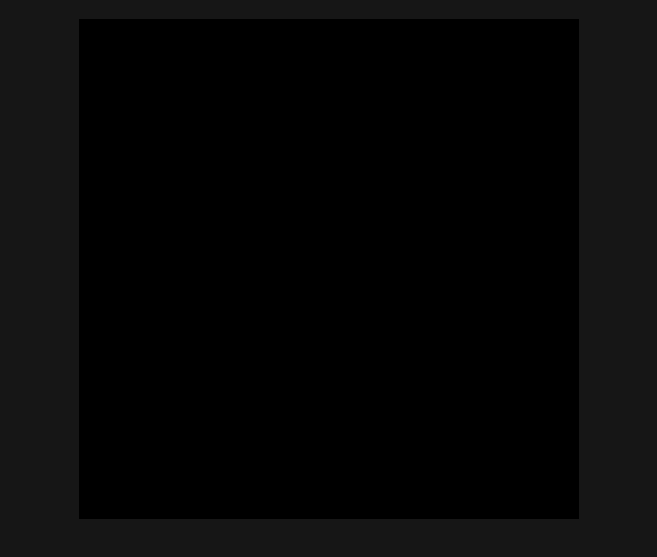
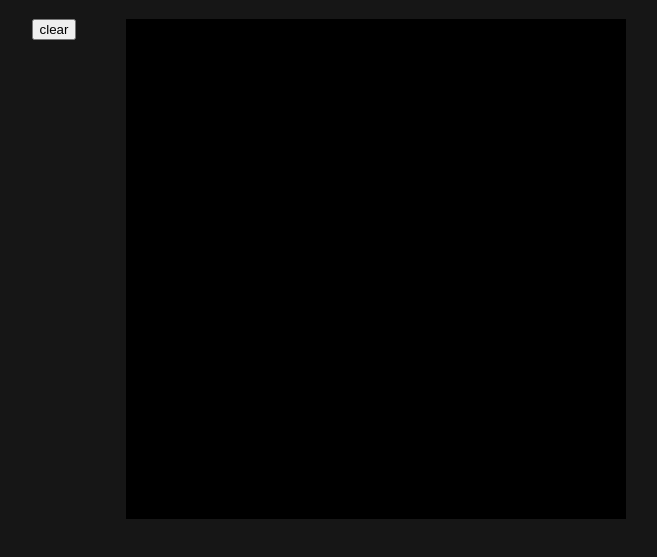
Before and after one commit to MaxHopf/etch-a-sketch, a plain HTML site: page index.html in a window 1280 px wide. Shown: the part 61-618 px from the top of the page, without its empty margins (311-968 px from the left). Drawn offline with Linux system fonts and the light colour scheme.

Commit message:
Add clear function
*clear function to reset sketch div square

```diff
--- a/index.html
+++ b/index.html
@@ -12,7 +12,12 @@
 
 <body>
     <h1 class="center">Etch-A-Skatch</h1>
-    <div id="sketch-grid" class="center"></div>
+    <main>
+        <div id="sketch-grid"></div>
+        <div id="function-bar">
+            <button id="clear" type="button">clear</button>
+        </div>
+    </main>
 </body>
 
 </html>
--- a/script.js
+++ b/script.js
@@ -1,19 +1,27 @@
 "use strict"
 
-const squareRoot = 32;
+let squareRoot = 32;
 
 const sketchGrid = document.querySelector('#sketch-grid');
+const clearBtn = document.querySelector('#clear');
+
+clearBtn.addEventListener('click', () => {
+    clearGrid();
+    createSquares(squareRoot);
+    layoutSquaresToGrid(sketchGrid, squareRoot)
+});
 
 function createSquares(squareRoot) {
     for (let i = 0; i < squareRoot ** 2; i++) {
         const squareElement = document.createElement('div');
+        squareElement.classList.add('element');
         hoverEvent(squareElement);
         sketchGrid.appendChild(squareElement);
     }
 }
 
 function layoutSquaresToGrid(sketchGrid, squareRoot) {
-    sketchGrid.setAttribute('style', `display: grid; grid-template-columns: repeat(${squareRoot}, 1fr)`)
+    sketchGrid.setAttribute('style', `display: grid; grid-template-columns: repeat(${squareRoot}, 1fr)`);
 }
 
 function hoverEvent(squareElement) {
@@ -22,5 +30,13 @@ function hoverEvent(squareElement) {
     });
 }
 
+function clearGrid() {
+    const elements = document.querySelectorAll(".element");
+    elements.forEach(element => element.remove());
+}
+
+
+
+
 createSquares(squareRoot);
 layoutSquaresToGrid(sketchGrid, squareRoot)
--- a/style.css
+++ b/style.css
@@ -25,3 +25,11 @@ main, body, html{
     margin-left: auto;
     margin-right: auto;
 }
+
+
+main{
+    display: flex;
+    flex-direction: row-reverse;
+    justify-content: center;
+    gap: 50px;
+}
```
